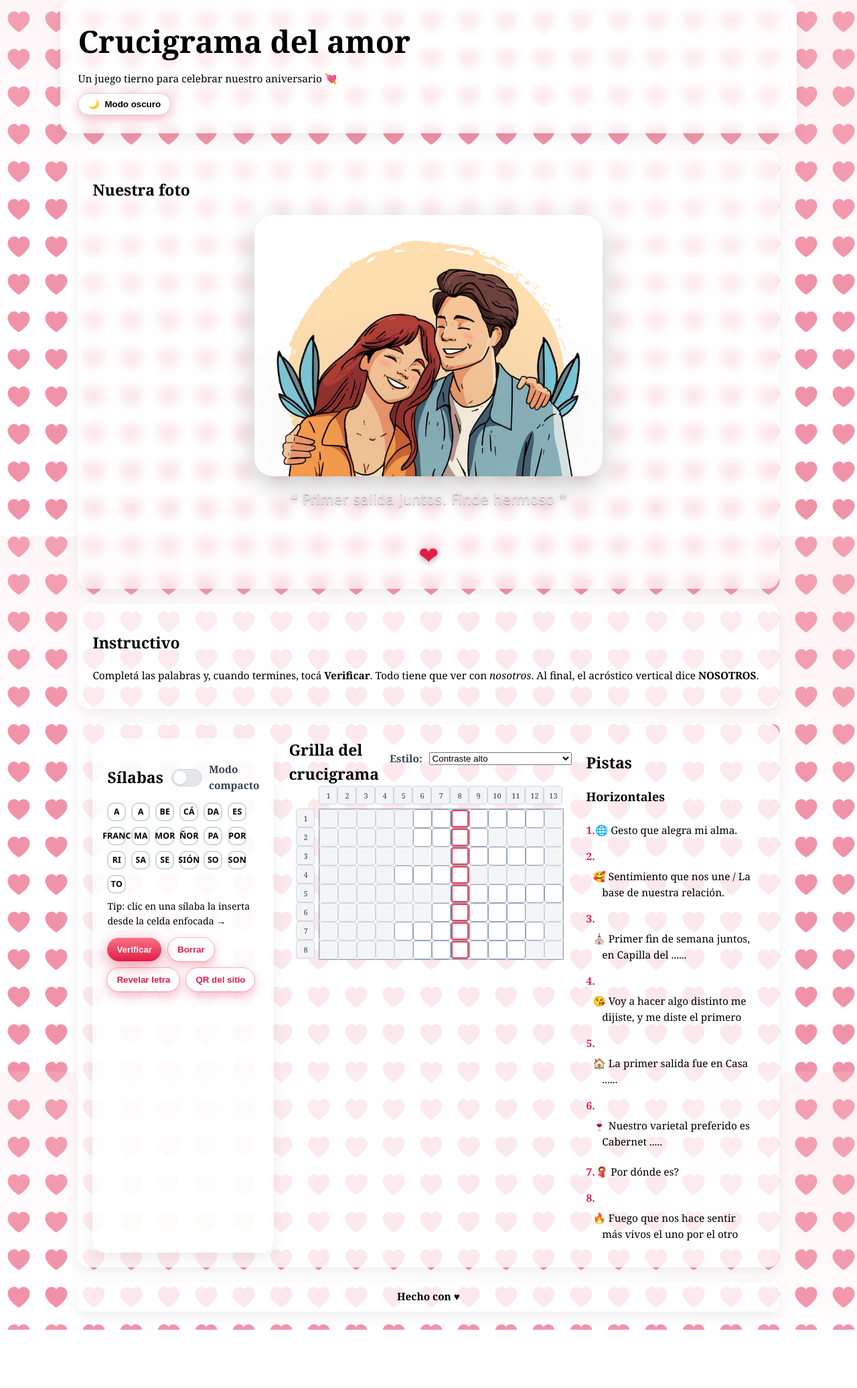
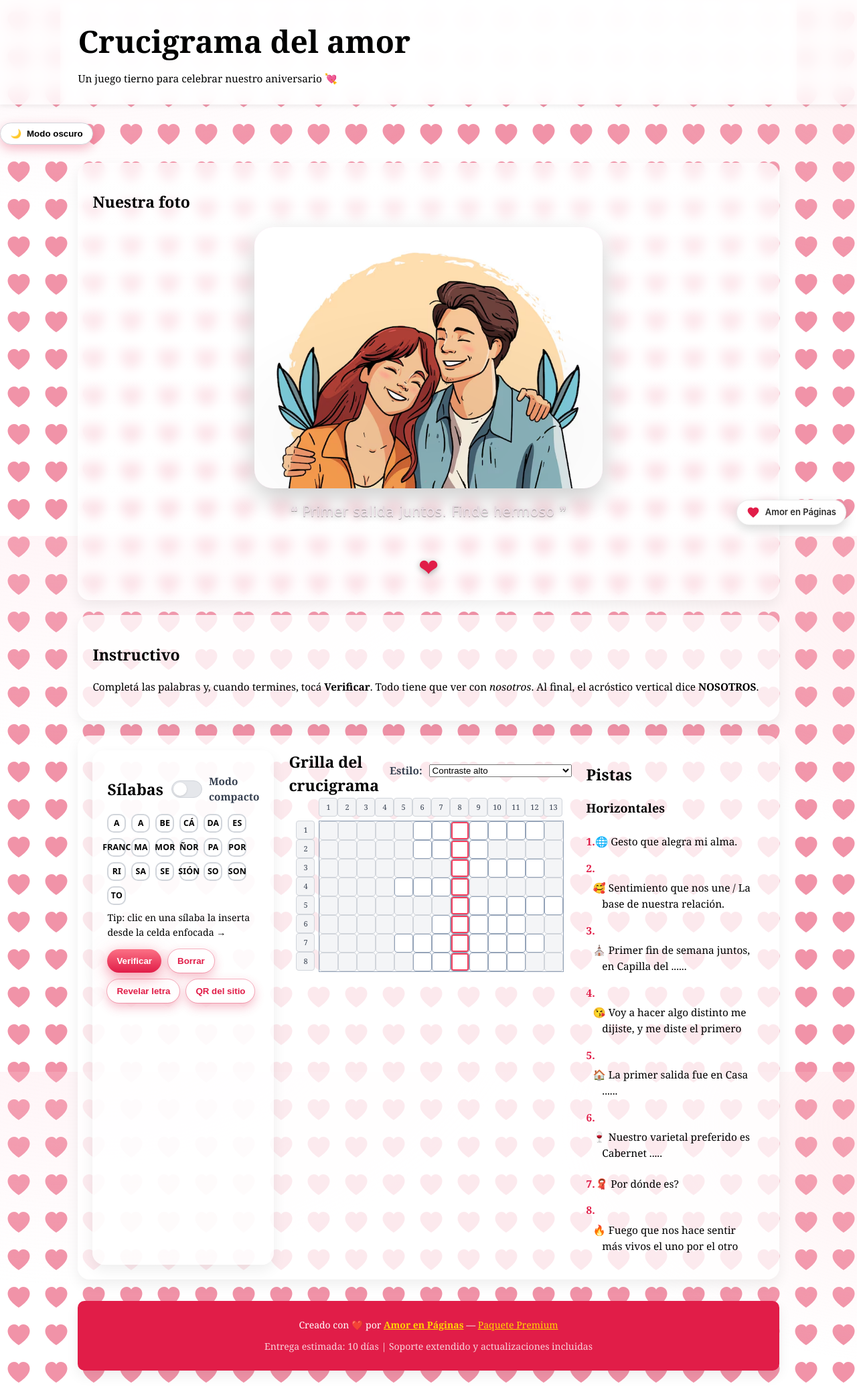
Before and after one commit to amundarainp/crucigrama_del_amor, a plain HTML site: page index.html in a window 1280 px wide. Shown: the whole page at 67% size. Before the commit the page ends 1985 px from the top, so only its background shows below. Drawn offline with Linux system fonts and the light colour scheme.

Commit message:
Agregar header sticky, footer premium y botón flotante de Amor en Páginas

```diff
--- a/index.html
+++ b/index.html
@@ -21,11 +21,16 @@
     <link rel="stylesheet" href="styles.css" />
   </head>
   <body>
-    <header class="container header">
-      <h1>Crucigrama del amor</h1>
-      <p class="tagline">
-        Un juego tierno para celebrar nuestro aniversario 💘
-      </p>
+    <header class="sticky-header">
+      <div class="container header">
+        <h1>Crucigrama del amor</h1>
+        <p class="tagline">
+          Un juego tierno para celebrar nuestro aniversario 💘
+        </p>
+      </div>
+    </header>
+
+    <div class="main-spacer"></div>
       <div
         style="margin-top: 10px; display: flex; gap: 10px; align-items: center"
       >
@@ -40,7 +45,6 @@
           <span class="theme-text">Modo oscuro</span>
         </button>
       </div>
-    </header>
 
     <main class="container">
       <section class="photo-section" aria-labelledby="photoTitle">
@@ -153,7 +157,12 @@
         </aside>
       </section>
 
-      <footer role="contentinfo">Hecho con ♥</footer>
+      <footer role="contentinfo" style="background: var(--accent); color: white; padding: 1.5rem 0; margin-top: 2rem; border-radius: 10px;">
+        <div style="max-width: 1200px; margin: 0 auto; padding: 0 1rem;">
+          <p style="margin-bottom: 0.5rem;"><small>Creado con ❤️ por <a href="https://amor-en-paginas.pages.dev/" style="color: #ffd700; font-weight: 700;">Amor en Páginas</a> — <a href="https://amor-en-paginas.pages.dev/#paquetes" style="color: #ffd700; text-decoration: underline;">Paquete Premium</a></small></p>
+          <p style="margin-bottom: 0; opacity: 0.8;"><small>Entrega estimada: 10 días | Soporte extendido y actualizaciones incluidas</small></p>
+        </div>
+      </footer>
     </main>
 
     <!-- Modal final (Share Card) -->
@@ -226,6 +235,14 @@
     ></div>
     <div id="toastOverlay" aria-hidden="true"></div>
 
+    <!-- Botón flotante Amor en Páginas -->
+    <a href="https://amor-en-paginas.pages.dev/" class="amor-badge" aria-label="Amor en Páginas" target="_blank" rel="noopener">
+      <svg width="20" height="20" viewBox="0 0 24 24" fill="none" xmlns="http://www.w3.org/2000/svg">
+        <path d="M12 21.35l-1.45-1.32C5.4 15.36 2 12.28 2 8.5 2 5.42 4.42 3 7.5 3c1.74 0 3.41.81 4.5 2.09C13.09 3.81 14.76 3 16.5 3 19.58 3 22 5.42 22 8.5c0 3.78-3.4 6.86-8.55 11.54L12 21.35z" fill="currentColor"/>
+      </svg>
+      <span>Amor en Páginas</span>
+    </a>
+
     <script src="vendor/qrcode.min.js" defer></script>
     <script src="index.js" defer></script>
   </body>
--- a/styles.css
+++ b/styles.css
@@ -83,12 +83,38 @@ html[data-theme="dark"] body {
   margin: 0 auto;
   padding: calc(var(--space) * 1.2);
 }
+/* ==================== Sticky Header ==================== */
+.sticky-header {
+  position: sticky;
+  top: 0;
+  z-index: 1000;
+  background: var(--surface-veil);
+  backdrop-filter: blur(12px);
+  box-shadow: 0 2px 8px rgba(0, 0, 0, 0.08);
+  animation: slideDown 0.3s var(--ease-out);
+}
+html[data-theme="dark"] .sticky-header {
+  box-shadow: 0 2px 8px rgba(0, 0, 0, 0.3);
+}
+@keyframes slideDown {
+  from {
+    transform: translateY(-100%);
+    opacity: 0;
+  }
+  to {
+    transform: translateY(0);
+    opacity: 1;
+  }
+}
+.main-spacer {
+  height: calc(var(--space) * 0.8);
+}
 .header {
   backdrop-filter: blur(6px);
-  background: var(--surface-veil);
-  border-radius: var(--radius);
+  background: transparent;
+  border-radius: 0;
   padding: calc(var(--space) * 1.2);
-  box-shadow: var(--shadow);
+  box-shadow: none;
 }
 h1 {
   font-size: var(--fs-title);
@@ -787,14 +813,60 @@ input[type="checkbox"].switch-input {
 }
 /* ==================== Footer ==================== */
 footer {
-  color: var(--text);
   text-align: center;
   margin-top: var(--space);
-  font-weight: 700;
-  background: var(--surface-veil);
-  padding: 10px 12px;
-  border-radius: 10px;
   box-shadow: var(--shadow);
+}
+footer a {
+  transition: opacity 0.2s ease;
+}
+footer a:hover {
+  opacity: 0.8;
+}
+footer small {
+  font-size: 0.875rem;
+  line-height: 1.6;
+}
+footer p {
+  margin: 0;
+}
+/* ==================== Botón flotante Amor en Páginas ==================== */
+.amor-badge {
+  position: fixed;
+  right: 16px;
+  bottom: 16px;
+  z-index: 1050;
+  background: #ffffff;
+  color: #2d2d2d;
+  border: 1px solid rgba(0, 0, 0, 0.08);
+  border-radius: 999px;
+  padding: 8px 14px;
+  display: inline-flex;
+  align-items: center;
+  gap: 8px;
+  text-decoration: none;
+  box-shadow: 0 6px 16px rgba(0, 0, 0, 0.15);
+  font: 600 13px/1.2 -apple-system, BlinkMacSystemFont, 'Segoe UI', system-ui, sans-serif;
+  transition: all 0.2s ease;
+}
+.amor-badge:hover {
+  transform: translateY(-2px);
+  box-shadow: 0 8px 20px rgba(0, 0, 0, 0.2);
+  background: #f9f9f9;
+}
+.amor-badge svg {
+  flex-shrink: 0;
+  color: #e11d48;
+}
+html[data-theme="dark"] .amor-badge {
+  background: #1a1f2b;
+  color: #e8e6ee;
+  border-color: rgba(255, 255, 255, 0.1);
+  box-shadow: 0 6px 16px rgba(0, 0, 0, 0.4);
+}
+html[data-theme="dark"] .amor-badge:hover {
+  background: #1e2331;
+  box-shadow: 0 8px 20px rgba(0, 0, 0, 0.5);
 }
 @media (min-width: 1280px) {
   :root:not(.compact) {
```
